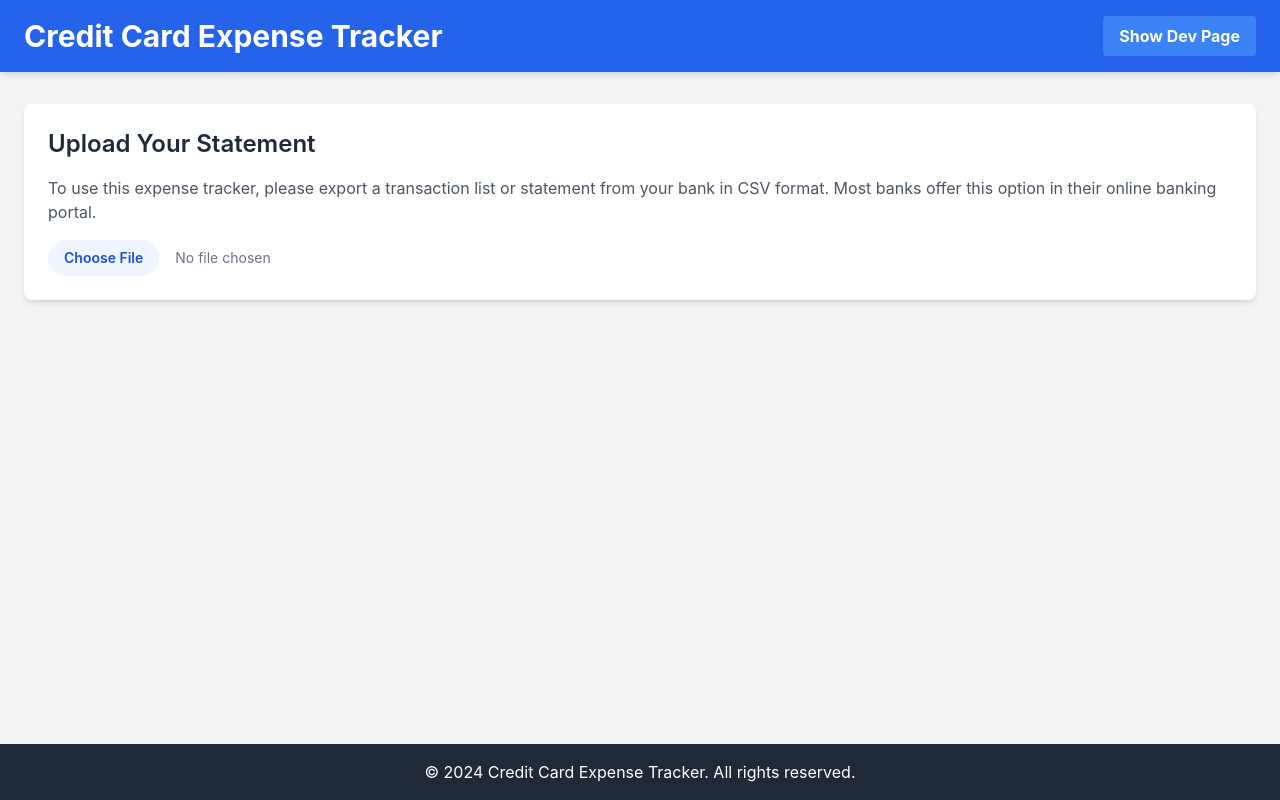
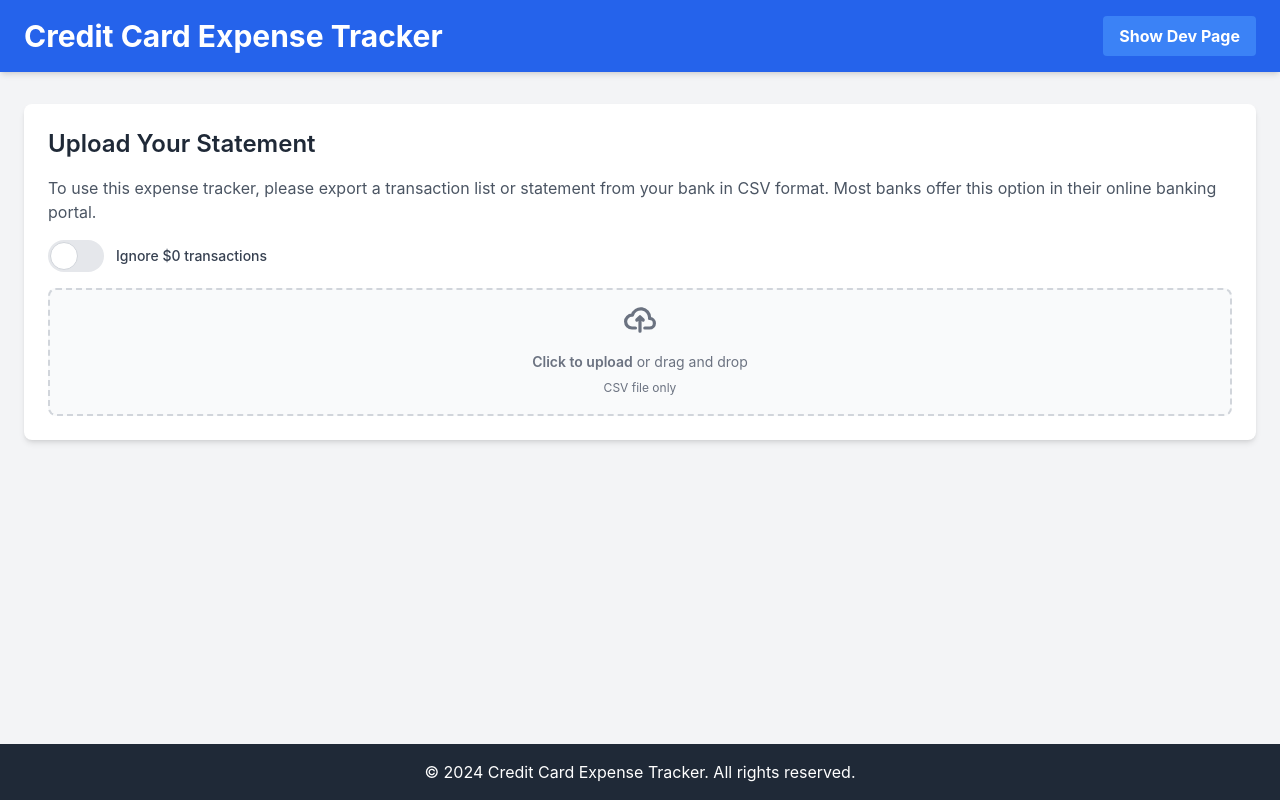
Before and after one commit to vjrossi/credit-card-expense-tracker, a React (Create React App) app: page / in a window 1280 px wide. Built offline with nearby package versions, Linux system fonts and the light colour scheme.

Commit message:
checkpoint

```diff
--- a/src/App.tsx
+++ b/src/App.tsx
@@ -17,6 +17,8 @@ const App: React.FC = () => {
   const [recurringTransactions, setRecurringTransactions] = useState<Expense[]>([]);
   const [showDevPage, setShowDevPage] = useState<boolean>(false);
   const [hasLogs, setHasLogs] = useState<boolean>(false);
+  const [ignoreZeroTransactions, setIgnoreZeroTransactions] = useState<boolean>(false);
+  const [isFileUploaded, setIsFileUploaded] = useState<boolean>(false);
 
   const clearDevLogs = useCallback(() => {
     localStorage.removeItem('devLogs');
@@ -56,9 +58,16 @@ const App: React.FC = () => {
           <p className="text-gray-600 mb-4">
             To use this expense tracker, please export a transaction list or statement from your bank in CSV format. Most banks offer this option in their online banking portal.
           </p>
-          <FileUpload onFileContentChange={setFileContent} />
-        </div>
-        <ExpenseParser fileContent={fileContent} onParsedExpenses={handleParsedExpenses} />
+          <FileUpload
+            onFileContentChange={(content) => {
+              setFileContent(content);
+              setIsFileUploaded(true);
+            }}
+            ignoreZeroTransactions={ignoreZeroTransactions}
+            onIgnoreZeroTransactionsChange={setIgnoreZeroTransactions}
+            isFileUploaded={isFileUploaded}
+          />        </div>
+        <ExpenseParser fileContent={fileContent} onParsedExpenses={handleParsedExpenses} ignoreZeroTransactions={ignoreZeroTransactions} />
         {expenses.length > 0 && (
           <>
             <RecurringTransactionNotification
--- a/src/components/ExpenseParser.tsx
+++ b/src/components/ExpenseParser.tsx
@@ -6,6 +6,7 @@ import { parse, differenceInDays, isValid } from 'date-fns';
 interface ExpenseParserProps {
   fileContent: string;
   onParsedExpenses: (expenses: Expense[], recurringCount: number) => void;
+  ignoreZeroTransactions: boolean;
 }
 
 const GROCERY_STORES = [
@@ -129,28 +130,34 @@ const categorizeExpense = (narrative: string): string => {
   return 'Other';
 };
 
-const ExpenseParser: React.FC<ExpenseParserProps> = ({ fileContent, onParsedExpenses }) => {
+const ExpenseParser: React.FC<ExpenseParserProps> = ({ fileContent, onParsedExpenses, ignoreZeroTransactions }) => {
   useEffect(() => {
     if (fileContent) {
       Papa.parse(fileContent, {
         header: true,
         skipEmptyLines: true,
         complete: (results) => {
-          const parsedData = results.data.map((row: any) => {
+          const parsedData = results.data
+            .map((row: any) => {
               const dateString = row.Date || '';
               const parsedDate = parse(dateString, 'dd/MM/yyyy', new Date());
+              const debitAmount = parseFloat(row['Debit Amount'] || '0');
+
+              if (ignoreZeroTransactions && debitAmount === 0) {
+                return null;
+              }
 
               const expense: Expense = {
                 Date: isValid(parsedDate) ? parsedDate.toISOString().split('T')[0] : '',
                 Narrative: row.Narrative || '',
-              DebitAmount: parseFloat(row['Debit Amount'] || '0'),
+                DebitAmount: debitAmount,
                 CreditAmount: parseFloat(row['Credit Amount'] || '0'),
                 Category: categorizeExpense(row.Narrative || ''),
-              IsRecurring: false, // We'll set this to false initially
+                IsRecurring: false,
               };
               return expense;
-          });
-
+            })
+            .filter((expense): expense is Expense => expense !== null);
           // Flag recurring transactions
           const dataWithRecurring = identifyRecurringTransactions(parsedData);
           // Count recurring transactions
@@ -162,7 +169,7 @@ const ExpenseParser: React.FC<ExpenseParserProps> = ({ fileContent, onParsedExpe
         },
       });
     }
-  }, [fileContent, onParsedExpenses]);
+  }, [fileContent, onParsedExpenses, ignoreZeroTransactions]);
 
   return null; // Remove the rendering of parsed expenses
 };
--- a/src/components/ExpenseVisualizer.tsx
+++ b/src/components/ExpenseVisualizer.tsx
@@ -1,8 +1,8 @@
-import React, { useState, useEffect } from 'react';
+import React, { useState, useMemo, useEffect } from 'react';
 import { Pie } from 'react-chartjs-2';
 import { Chart as ChartJS, ArcElement, Tooltip, Legend } from 'chart.js';
 import { Expense } from '../types/expense';
-import { CategoryColorMap } from '../types/categoryColorMap'; // Fixed import casing
+import { CategoryColorMap } from '../types/categoryColorMap';
 
 ChartJS.register(ArcElement, Tooltip, Legend);
 
@@ -11,10 +11,15 @@ interface ExpenseVisualizerProps {
   setCategoryColorMap: React.Dispatch<React.SetStateAction<CategoryColorMap>>;
 }
 
+const categoryColors = [
+  '#FF6384', '#36A2EB', '#FFCE56', '#4BC0C0', '#9966FF', '#FF9F40',
+];
+
 const ExpenseVisualizer: React.FC<ExpenseVisualizerProps> = ({ expenses, setCategoryColorMap }) => {
   const [selectedCategory, setSelectedCategory] = useState<string | null>(null);
 
-  const categoriesWithExpenses = expenses.reduce((acc, expense) => {
+  const categoriesWithExpenses = useMemo(() => {
+    return expenses.reduce((acc, expense) => {
       const amount = expense.DebitAmount || 0;
       if (!acc[expense.Category]) {
         acc[expense.Category] = { total: 0, expenses: [] };
@@ -23,30 +28,28 @@ const ExpenseVisualizer: React.FC<ExpenseVisualizerProps> = ({ expenses, setCate
       acc[expense.Category].expenses.push(expense);
       return acc;
     }, {} as Record<string, { total: number; expenses: Expense[] }>);
+  }, [expenses]);
 
-  const categories = Object.keys(categoriesWithExpenses);
-  const totals = categories.map(cat => categoriesWithExpenses[cat].total);
+  const categories = useMemo(() => Object.keys(categoriesWithExpenses), [categoriesWithExpenses]);
+  const totals = useMemo(() => categories.map(cat => categoriesWithExpenses[cat].total), [categories, categoriesWithExpenses]);
 
-  const categoryColors = [
-    '#FF6384',
-    '#36A2EB',
-    '#FFCE56',
-    '#4BC0C0',
-    '#9966FF',
-    '#FF9F40',
-  ];
-
-  const categoryColorMap = categories.reduce((acc, category, index) => {
+  const memoizedCategoryColorMap = useMemo(() => {
+    return categories.reduce((acc, category, index) => {
       acc[category] = categoryColors[index % categoryColors.length];
       return acc;
     }, {} as Record<string, string>);
+  }, [categories]);
+
+  useEffect(() => {
+    setCategoryColorMap(memoizedCategoryColorMap);
+  }, [memoizedCategoryColorMap, setCategoryColorMap]);
 
   const data = {
     labels: categories,
     datasets: [
       {
         data: totals,
-        backgroundColor: categories.map(cat => categoryColorMap[cat]),
+        backgroundColor: categories.map(cat => memoizedCategoryColorMap[cat]),
       },
     ],
   };
@@ -76,15 +79,6 @@ const ExpenseVisualizer: React.FC<ExpenseVisualizerProps> = ({ expenses, setCate
       }
     },
   };
-
-  useEffect(() => {
-    const newCategoryColorMap = categories.reduce((acc, category, index) => {
-      acc[category] = categoryColors[index % categoryColors.length];
-      return acc;
-    }, {} as Record<string, string>);
-
-    setCategoryColorMap(newCategoryColorMap);
-  }, [categories, categoryColors, setCategoryColorMap]);
 
   const groupRecurringTransactions = (expenses: Expense[]): Record<string, Expense[]> => {
     return expenses
--- a/src/components/FileUpload.tsx
+++ b/src/components/FileUpload.tsx
@@ -2,9 +2,12 @@ import React, { ChangeEvent } from 'react';
 
 interface FileUploadProps {
   onFileContentChange: (content: string) => void;
+  ignoreZeroTransactions: boolean;
+  onIgnoreZeroTransactionsChange: (ignore: boolean) => void;
+  isFileUploaded: boolean;
 }
 
-const FileUpload: React.FC<FileUploadProps> = ({ onFileContentChange }) => {
+const FileUpload: React.FC<FileUploadProps> = ({ onFileContentChange, ignoreZeroTransactions, onIgnoreZeroTransactionsChange, isFileUploaded }) => {
   const handleFileChange = (event: ChangeEvent<HTMLInputElement>) => {
     const file = event.target.files?.[0];
     if (file) {
@@ -18,18 +21,39 @@ const FileUpload: React.FC<FileUploadProps> = ({ onFileContentChange }) => {
   };
 
   return (
-    <div>
-      <input
-        type="file"
-        accept=".csv"
-        onChange={handleFileChange}
-        className="block w-full text-sm text-gray-500
-          file:mr-4 file:py-2 file:px-4
-          file:rounded-full file:border-0
-          file:text-sm file:font-semibold
-          file:bg-blue-50 file:text-blue-700
-          hover:file:bg-blue-100"
-      />
+    <div className="flex flex-col items-center justify-center w-full">
+      <div className="flex items-center justify-between w-full mb-4">
+        <label htmlFor="ignore-zero-transactions" className="flex items-center cursor-pointer">
+          <div className="relative">
+            <input
+              type="checkbox"
+              id="ignore-zero-transactions"
+              className="sr-only peer"
+              checked={ignoreZeroTransactions}
+              onChange={(e) => onIgnoreZeroTransactionsChange(e.target.checked)}
+              disabled={isFileUploaded}
+            />
+            <div className="w-14 h-8 bg-gray-200 peer-focus:outline-none peer-focus:ring-4 peer-focus:ring-blue-300 rounded-full peer peer-checked:after:translate-x-full peer-checked:after:border-white after:content-[''] after:absolute after:top-[2px] after:left-[2px] after:bg-white after:border-gray-300 after:border after:rounded-full after:h-7 after:w-7 after:transition-all peer-checked:bg-blue-600 peer-disabled:opacity-50 peer-disabled:cursor-not-allowed"></div>
+          </div>
+          <span className="ml-3 text-sm font-medium text-gray-700 peer-disabled:text-gray-400">Ignore $0 transactions</span>
+        </label>
+      </div>
+      <label htmlFor="file-upload" className="flex flex-col items-center justify-center w-full h-32 border-2 border-gray-300 border-dashed rounded-lg cursor-pointer bg-gray-50 hover:bg-gray-100">
+        <div className="flex flex-col items-center justify-center pt-5 pb-6">
+          <svg className="w-8 h-8 mb-4 text-gray-500" aria-hidden="true" xmlns="http://www.w3.org/2000/svg" fill="none" viewBox="0 0 20 16">
+            <path stroke="currentColor" strokeLinecap="round" strokeLinejoin="round" strokeWidth="2" d="M13 13h3a3 3 0 0 0 0-6h-.025A5.56 5.56 0 0 0 16 6.5 5.5 5.5 0 0 0 5.207 5.021C5.137 5.017 5.071 5 5 5a4 4 0 0 0 0 8h2.167M10 15V6m0 0L8 8m2-2 2 2"/>
+          </svg>
+          <p className="mb-2 text-sm text-gray-500"><span className="font-semibold">Click to upload</span> or drag and drop</p>
+          <p className="text-xs text-gray-500">CSV file only</p>
+        </div>
+        <input
+          id="file-upload"
+          type="file"
+          accept=".csv"
+          onChange={handleFileChange}
+          className="hidden"
+        />
+      </label>
     </div>
   );
 };
```
Lines whose indentation alone changed are shown as unchanged.
